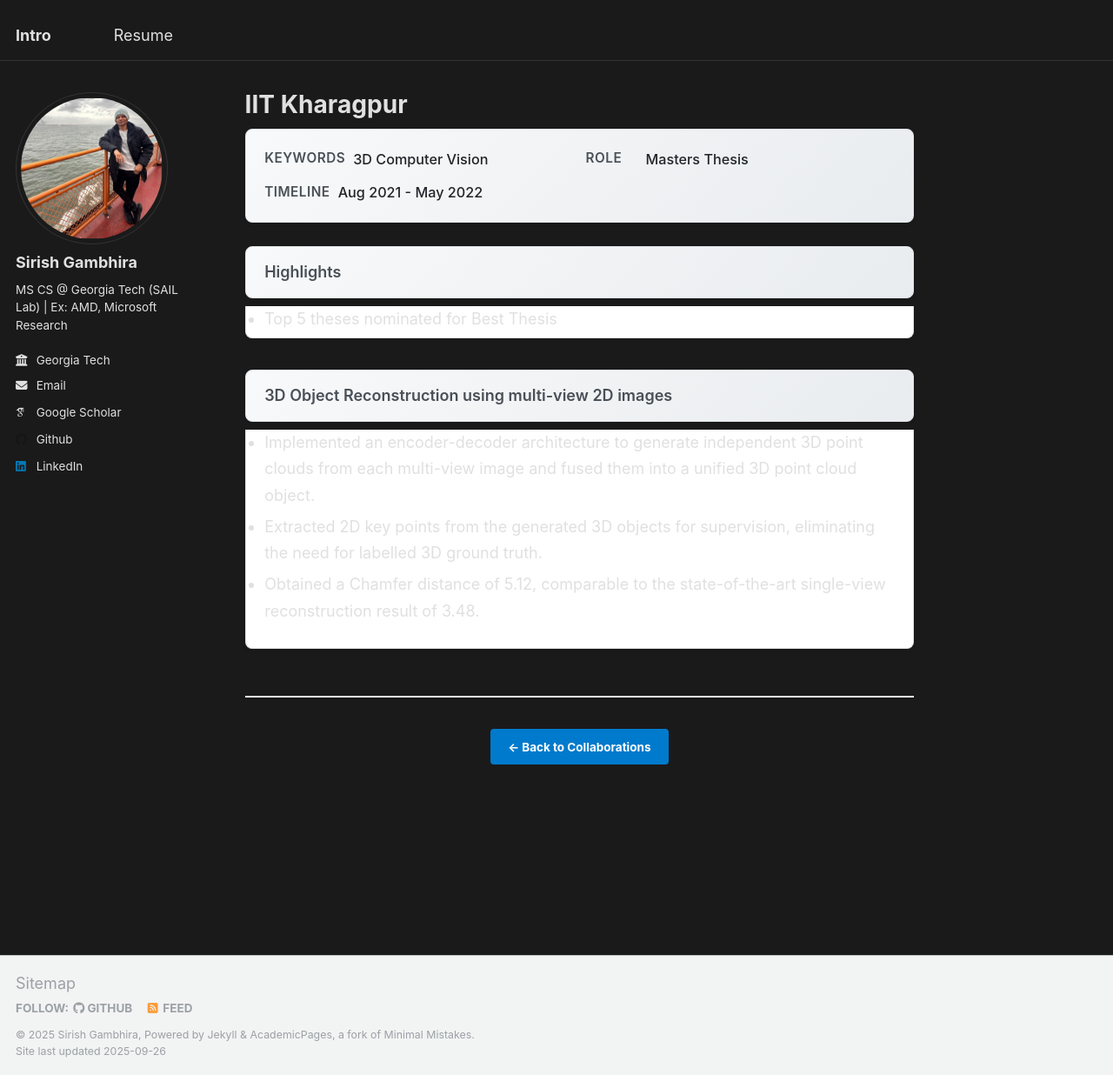
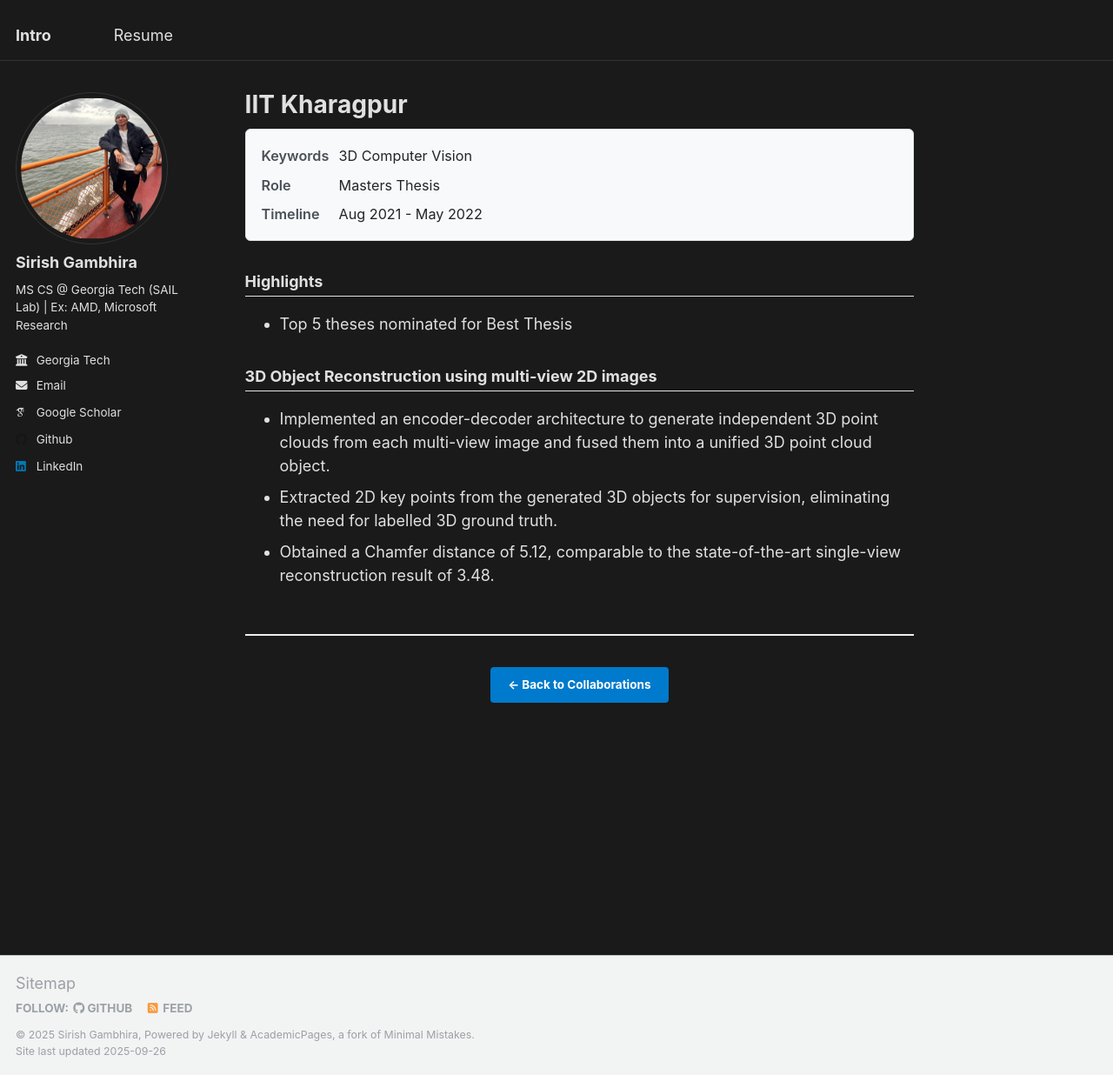
Before and after one commit to sirish-gambhira/sirish-gambhira.github.io, a Jekyll site: the page built from _collaborations/iit-kharagpur.md, in a window 1280 px wide and 1236 px high. Shown: the whole window at 87% size. Built offline with Jekyll 4.4.1, drawn with Linux system fonts in a browser that asks for light colours; some web fonts are replaced.

Commit message:
formatting

```diff
--- a/_layouts/collaboration.html
+++ b/_layouts/collaboration.html
@@ -61,7 +61,7 @@ layout: default
         </div>
 
         <!-- Content -->
-        <div class="collaboration__body">
+        <div class="collaboration__content">
           {{ content }}
         </div>
       </section>
@@ -76,24 +76,18 @@ layout: default
 </div>
 
 <style>
-.collaboration__content {
-  max-width: 1200px;
-  margin: 0 auto;
-}
-
 .collaboration__meta {
-  background: linear-gradient(135deg, #f8f9fa 0%, #e9ecef 100%);
+  background: #f8f9fa;
   border: 1px solid #dee2e6;
-  border-radius: 8px;
-  padding: 1.2em;
-  margin-bottom: 1.5em;
-  box-shadow: 0 2px 4px rgba(0,0,0,0.05);
+  border-radius: 6px;
+  padding: 1em;
+  margin-bottom: 1em;
 }
 
 .meta__grid {
-  display: grid;
-  grid-template-columns: repeat(auto-fit, minmax(250px, 1fr));
-  gap: 0.8em;
+  display: flex;
+  flex-direction: column;
+  gap: 0.5em;
 }
 
 .meta__item {
@@ -105,95 +99,23 @@ layout: default
 .meta__label {
   font-weight: 600;
   color: #495057;
-  font-size: 0.85em;
-  text-transform: uppercase;
-  letter-spacing: 0.5px;
-  min-width: 60px;
+  font-size: 0.9em;
+  min-width: 80px;
   flex-shrink: 0;
 }
 
 .meta__value {
   color: #212529;
-  font-weight: 500;
+  font-weight: normal;
   flex: 1;
   font-size: 0.9em;
 }
 
-.collaboration__body {
-  line-height: 1.7;
-}
-
-/* Section Card Styling - Each h3 section becomes a card */
-.collaboration__body h3 {
-  background: linear-gradient(135deg, #f8f9fa 0%, #e9ecef 100%);
-  border: 0.25px solid #dee2e6;
-  border-radius: 8px;
-  padding: 1em 1.2em;
-  margin: 2em 0 0.5em 0;
-  font-size: 1em;
-  color: #495057;
-  font-weight: 600;
-  box-shadow: 0 2px 4px rgba(0,0,0,0.05);
-}
-
-.collaboration__body h3:first-child {
-  margin-top: 0;
-}
-
-/* Content immediately following h3 gets card body styling */
-.collaboration__body h3 + p,
-.collaboration__body h3 + ul,
-.collaboration__body h3 + div,
-.collaboration__body h3 + blockquote {
-  background: #ffffff;
-  border: 1px solid #dee2e6;
-  border-top: none;
-  border-radius: 0 0 8px 8px;
-  padding: 1.2em;
-  margin: 0 0 1.5em 0;
-  box-shadow: 0 2px 4px rgba(0,0,0,0.05);
-}
-
-/* Handle multiple consecutive elements after h3 */
-.collaboration__body h3 ~ *:not(h3):not(h2) {
-  background: #ffffff;
-  border-left: 1px solid #dee2e6;
-  border-right: 1px solid #dee2e6;
-  padding: 0 1.2em;
-  margin: 0;
-}
-
-/* First element after h3 gets top styling */
-.collaboration__body h3 + * {
-  border-top: 1px solid #dee2e6;
-  padding-top: 1.2em;
-}
-
-/* Last element before next h3 or end gets bottom styling */
-.collaboration__body h3 ~ *:has(+ h3),
-.collaboration__body h3 ~ *:last-child {
+/* Add line after h3 headings in collaboration content */
+.collaboration__content h3 {
   border-bottom: 1px solid #dee2e6;
-  border-radius: 0 0 8px 8px;
-  padding-bottom: 1.2em;
-  margin-bottom: 1.5em;
-}
-
-.collaboration__body h2 {
-  font-size: 1.4em;
-  border-bottom: 2px solid #e9ecef;
   padding-bottom: 0.3em;
-  color: #343a40;
-  margin-top: 1.5em;
   margin-bottom: 0.8em;
-}
-
-.collaboration__body ul {
-  margin: 0.8em 0;
-  padding-left: 1.2em;
-}
-
-.collaboration__body li {
-  margin: 0.3em 0;
 }
 
 .collaboration__footer {
@@ -221,9 +143,8 @@ layout: default
 /* Dark mode support */
 @media (prefers-color-scheme: dark) {
   .collaboration__meta {
-    background: linear-gradient(135deg, #2d3748 0%, #1a202c 100%);
+    background: #2d3748;
     border-color: #4a5568;
-    box-shadow: 0 2px 4px rgba(0,0,0,0.3);
   }
 
   .meta__label {
@@ -234,24 +155,7 @@ layout: default
     color: #e2e8f0;
   }
 
-  .collaboration__body h3 {
-    background: linear-gradient(135deg, #2d3748 0%, #1a202c 100%);
-    border-color: #4a5568;
-    color: #cbd5e0;
-  }
-
-  .collaboration__body h3 + p,
-  .collaboration__body h3 + ul,
-  .collaboration__body h3 + div,
-  .collaboration__body h3 + blockquote,
-  .collaboration__body h3 ~ *:not(h3):not(h2) {
-    background: #1a202c;
-    border-color: #4a5568;
-    color: #e2e8f0;
-  }
-
-  .collaboration__body h2 {
-    color: #e2e8f0;
+  .collaboration__content h3 {
     border-bottom-color: #4a5568;
   }
 
```
